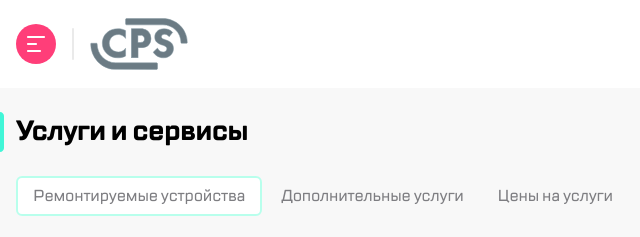
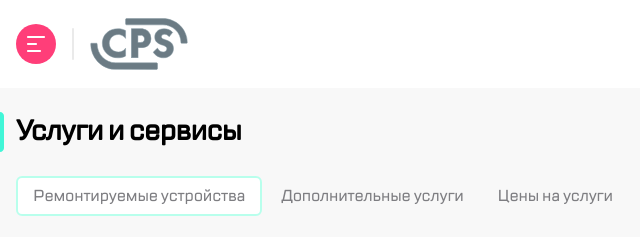
Before and after one commit to WEB-AID/WEB-AID.github.io, a plain HTML site: page index.html in a window 1280 px wide. Shown: the top 237 px of the page, 0-640 px from the left. Drawn offline with Linux system fonts and the light colour scheme.

Commit message:
Update style.css

```diff
--- a/style.css
+++ b/style.css
@@ -135,7 +135,7 @@
 
 .title {
     margin: 0 0 0 16px;
-    font-family: 'TT-lakes-bold';
+    font-family: 'TT-lakes-medium';
     font-size: 28px;
     letter-spacing: -0.6px;
 }
```
